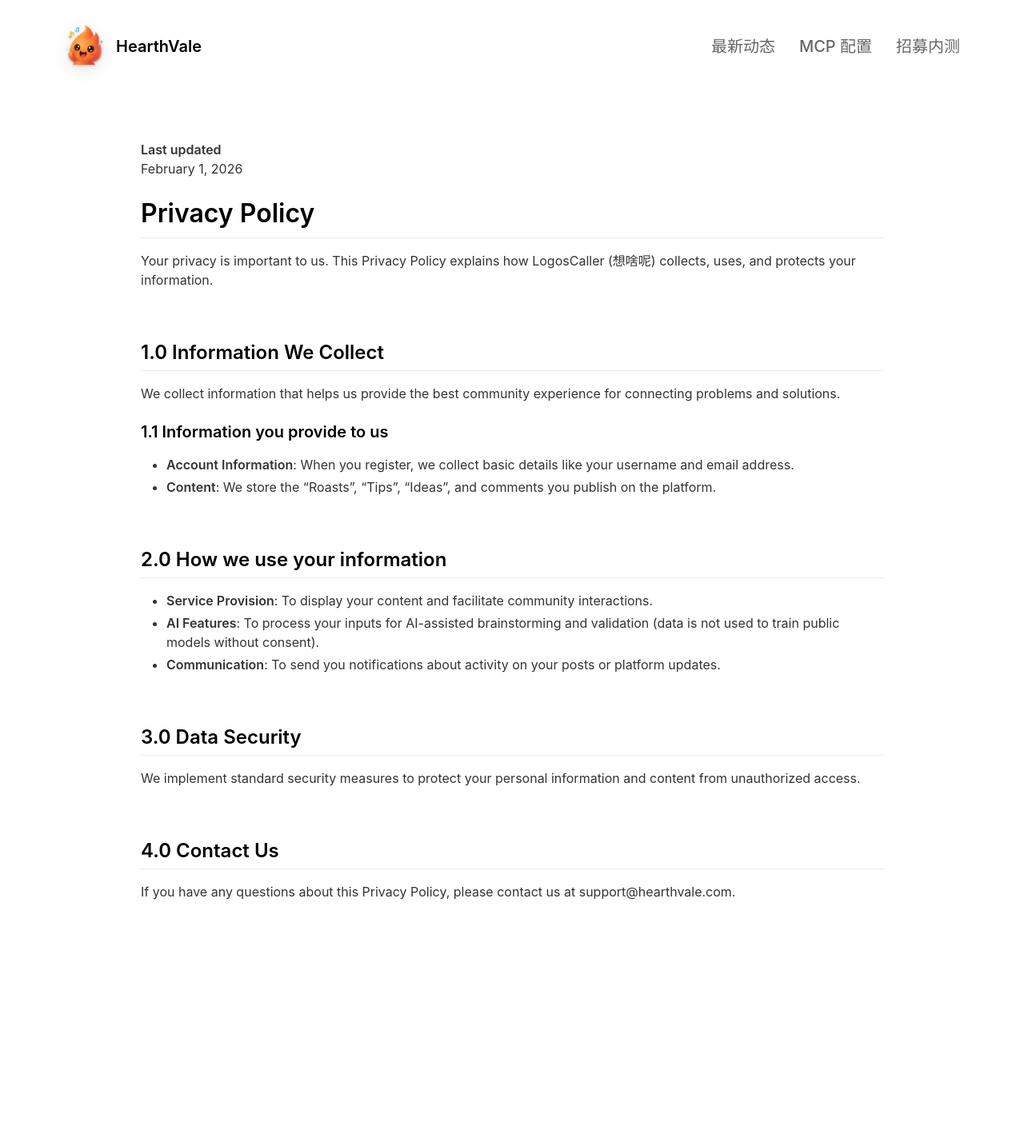
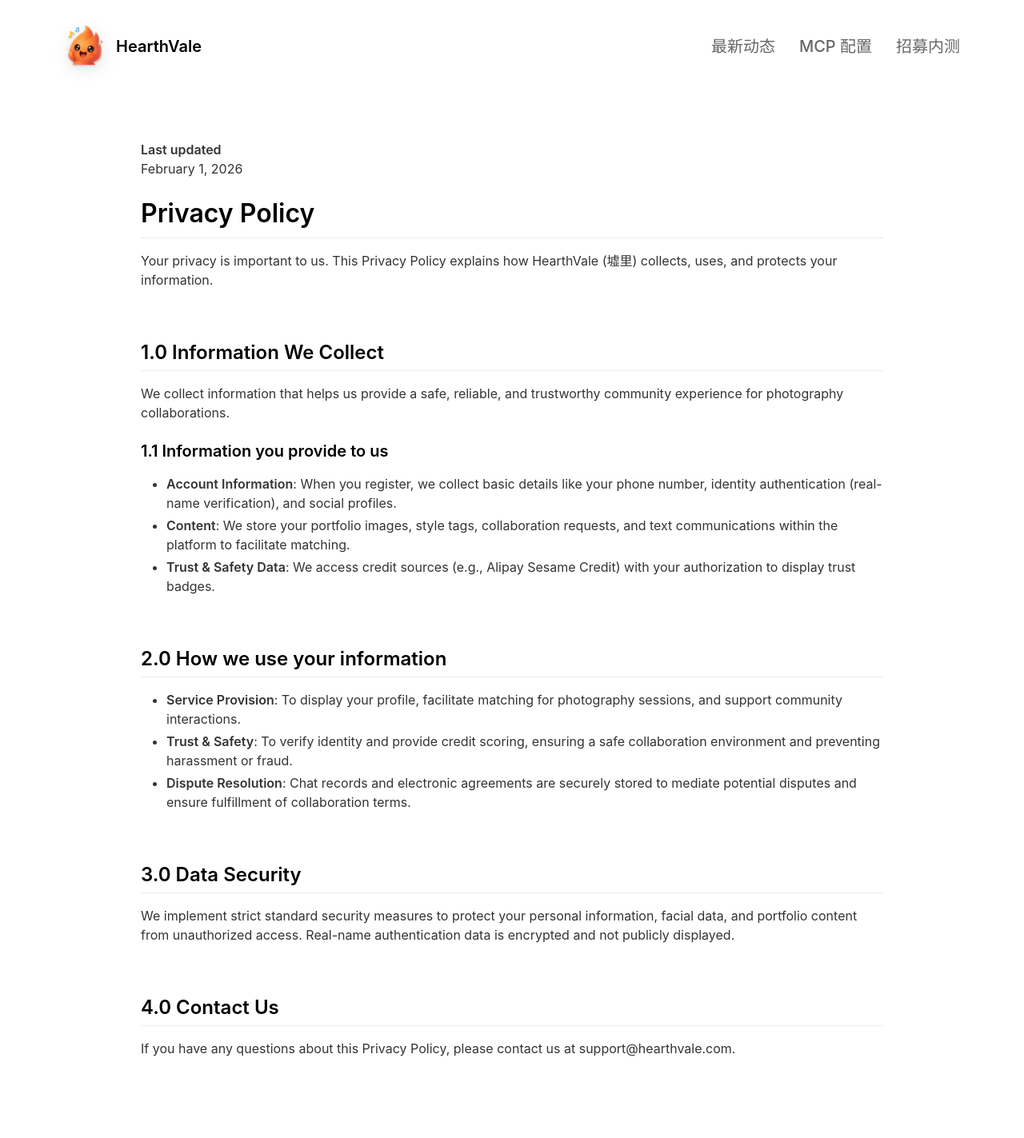
Before and after one commit to hearthvale-app/hearthvale-app.github.io, a Jekyll site: the page built from _pages/privacypolicy.md, in a window 1280 px wide. Shown: the whole page at 80% size. Built offline with Jekyll 4.4.1, drawn with Linux system fonts in a browser that asks for light colours; nearby versions of some CDN libraries; before the commit the page ends 1227 px from its top, so only the background shows below that.

Commit message:
feat: Update privacy policy for HearthVale, detailing expanded data collection and usage for photography collaborations, trust & safety, and dispute resolution.

```diff
--- a/_pages/privacypolicy.md
+++ b/_pages/privacypolicy.md
@@ -9,28 +9,29 @@ February 1, 2026
 
 # Privacy Policy
 
-Your privacy is important to us. This Privacy Policy explains how LogosCaller (想啥呢) collects, uses, and protects your information.
+Your privacy is important to us. This Privacy Policy explains how HearthVale (墟里) collects, uses, and protects your information.
 
 <br>
 
 ## 1.0 Information We Collect
-We collect information that helps us provide the best community experience for connecting problems and solutions.
+We collect information that helps us provide a safe, reliable, and trustworthy community experience for photography collaborations.
 
 ### 1.1 Information you provide to us
-- **Account Information**: When you register, we collect basic details like your username and email address.
-- **Content**: We store the "Roasts", "Tips", "Ideas", and comments you publish on the platform.
+- **Account Information**: When you register, we collect basic details like your phone number, identity authentication (real-name verification), and social profiles.
+- **Content**: We store your portfolio images, style tags, collaboration requests, and text communications within the platform to facilitate matching.
+- **Trust & Safety Data**: We access credit sources (e.g., Alipay Sesame Credit) with your authorization to display trust badges.
 
 <br>
 
 ## 2.0 How we use your information
-- **Service Provision**: To display your content and facilitate community interactions.
-- **AI Features**: To process your inputs for AI-assisted brainstorming and validation (data is not used to train public models without consent).
-- **Communication**: To send you notifications about activity on your posts or platform updates.
+- **Service Provision**: To display your profile, facilitate matching for photography sessions, and support community interactions.
+- **Trust & Safety**: To verify identity and provide credit scoring, ensuring a safe collaboration environment and preventing harassment or fraud.
+- **Dispute Resolution**: Chat records and electronic agreements are securely stored to mediate potential disputes and ensure fulfillment of collaboration terms.
 
 <br>
 
 ## 3.0 Data Security
-We implement standard security measures to protect your personal information and content from unauthorized access.
+We implement strict standard security measures to protect your personal information, facial data, and portfolio content from unauthorized access. Real-name authentication data is encrypted and not publicly displayed.
 
 <br>
 
```
Also changed, not shown: _pages/mcp_config.md (+25 -32 lines), _pages/recruit.md (+1 -1 lines).
